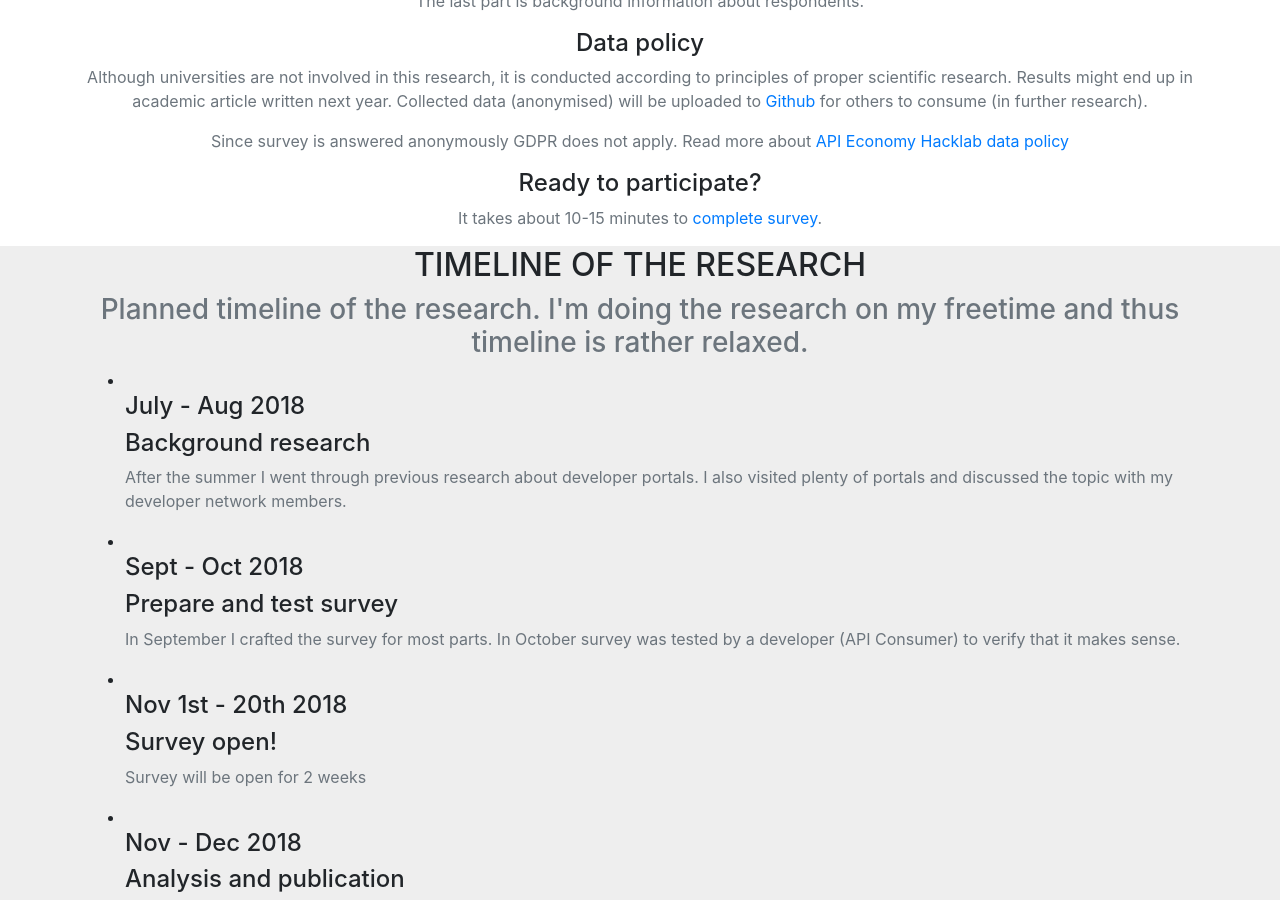
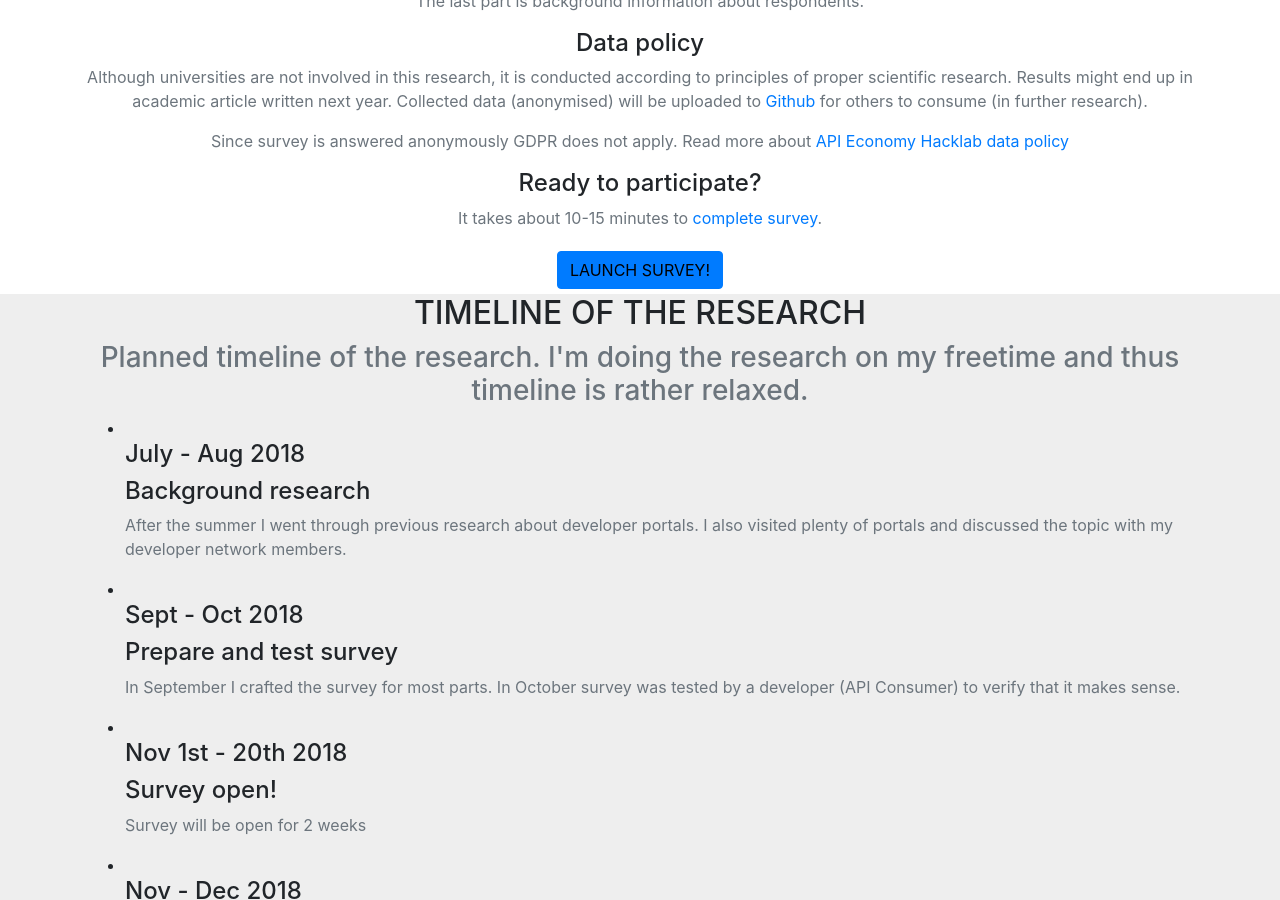
Before and after one commit to apieconomyhacklab/apiportalsurvey, a Jekyll site: the page built from index.md, in a window 1280 px wide and 900 px high, scrolled down 621 px. Built offline with Jekyll 4.4.1, drawn with Linux system fonts in a browser that asks for light colours; nearby versions of some CDN libraries; some web fonts are replaced; library files that are not in the unit come from our copies.

Commit message:
minor fixes

```diff
--- a/_layouts/home.html
+++ b/_layouts/home.html
@@ -63,6 +63,7 @@ layout: default
            <div class="col-lg-12 text-center">
             <h4 class="service-heading">Ready to participate?</h4>
             <p class="text-muted">It takes about 10-15 minutes to <a href="https://94-237-31-22.de-fra1.host.upcloud.com/index.php/843528">complete survey</a>.</p>
+            <a class="btn btn-primary btn-xl text-uppercase js-scroll-trigger" style="color:#000;margin: 5px;" href="https://94-237-31-22.de-fra1.host.upcloud.com/index.php/843528">Launch Survey!</a>
 
 
           </div>
```
